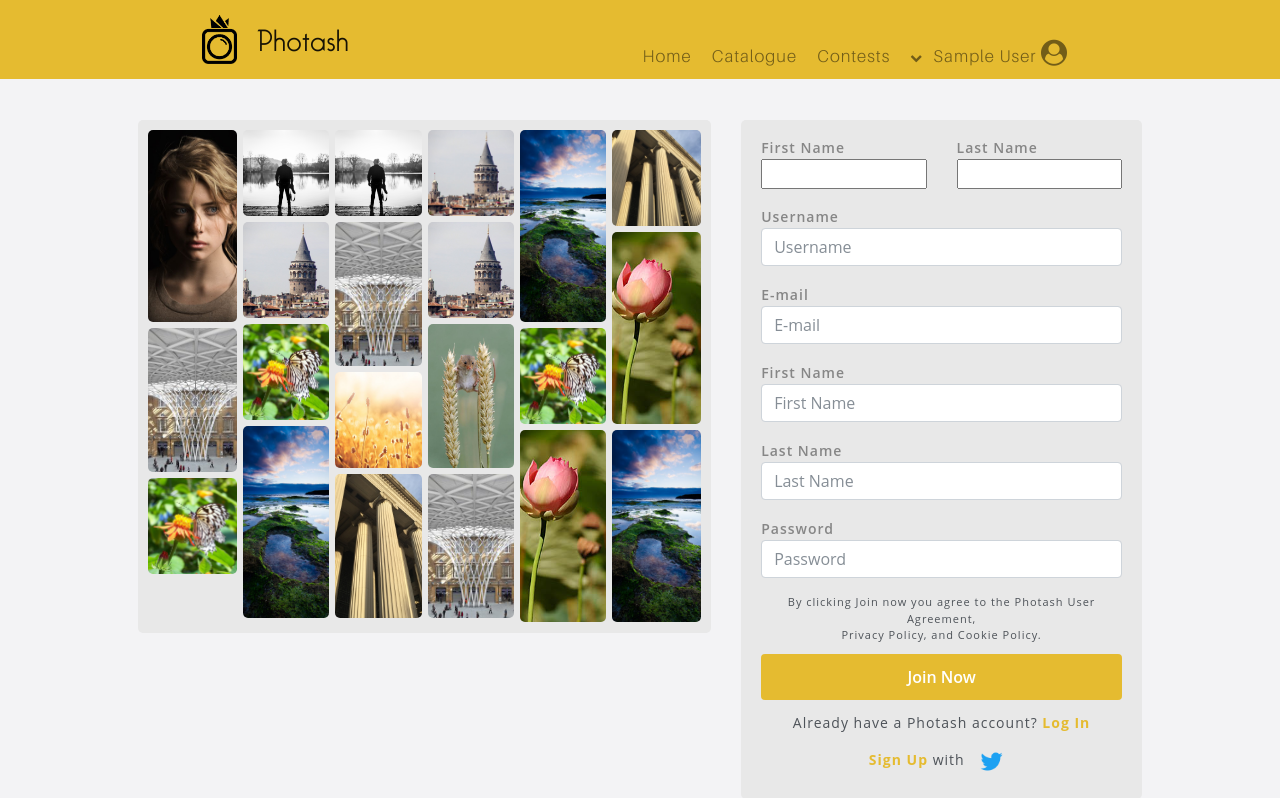
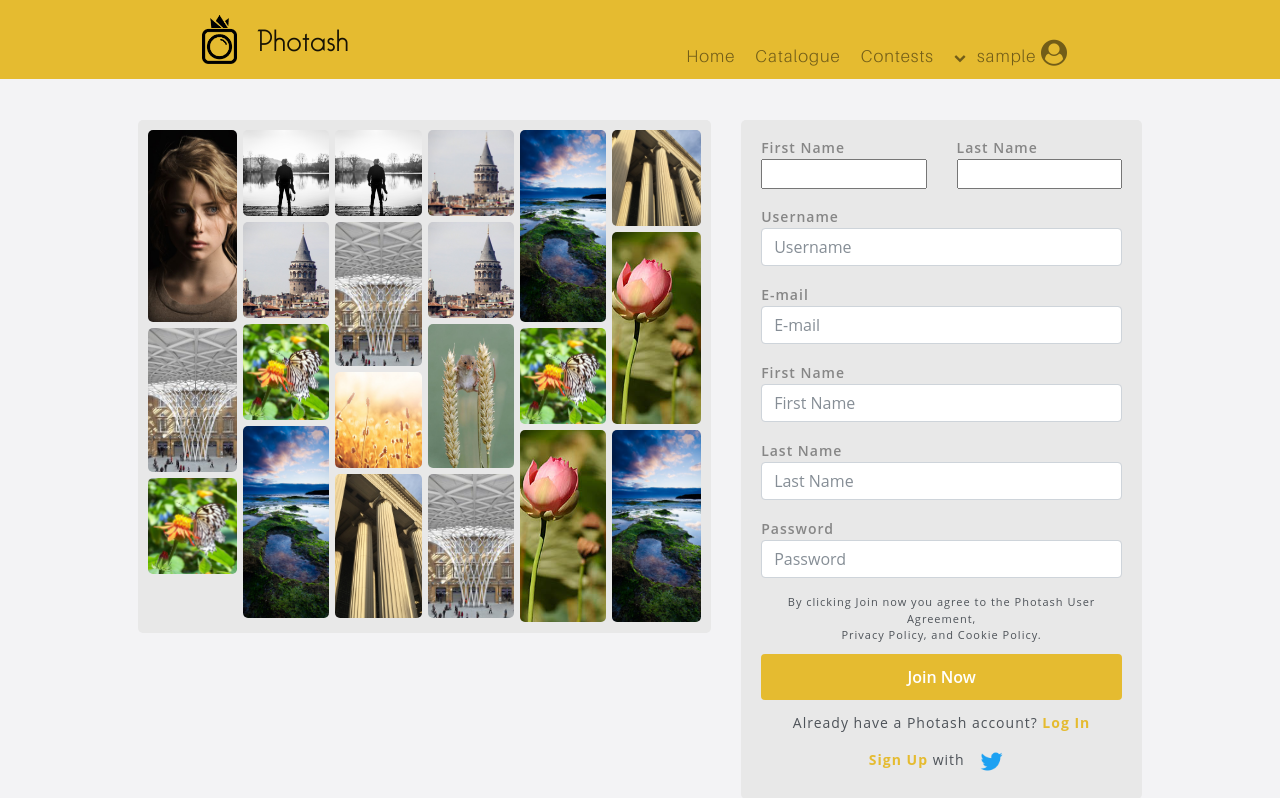
Before and after one commit to summersonnn/Photash-Django-Based-web-platform, a Django app: page / in a window 1280 px wide. Shown: the top 798 px of the page. Run offline with Django 3.2, Linux system fonts and the light colour scheme; the visitor is signed in with stand-in values (Sample User, id 1); data that the repository does not hold is empty; some libraries are stand-ins or nearby versions.

Commit message:
Problem where name instead of username was displaying in header, has been solved

```diff
--- a/home/views.py
+++ b/home/views.py
@@ -53,7 +53,6 @@ def catalogue_view(request):
 def add_default_permissions(sender, **kwargs):
     permission = Permission.objects.get(name='Can add new photos?')
     user = kwargs["instance"]
-    print(user.has_perm('photo.ekle_photo'))
     if kwargs["created"]:
         user.user_permissions.add(permission)
     print(user.has_perm('photo.ekle_photo'))
--- a/templates/header.html
+++ b/templates/header.html
@@ -39,7 +39,7 @@
                             </ul>
                         </li>
                         <li class="nav-item nav-item-user">
-                            <a class="nav-link" href="{% url 'user:profile' %}">{{ request.user.get_name_or_username }} <i class="fa fa-user-circle"></i></a>
+                            <a class="nav-link" href="{% url 'user:profile' %}">{{ request.user.get_username }} <i class="fa fa-user-circle"></i></a>
                         </li>
                      {% endif %}
 
```
